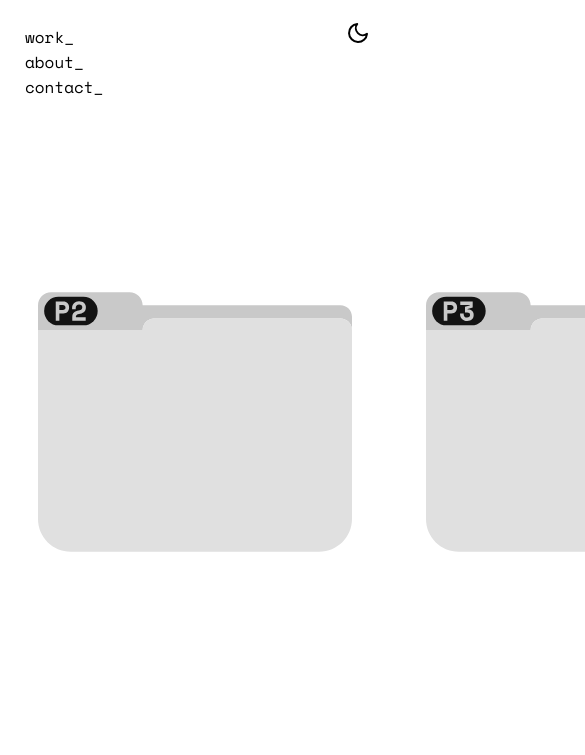
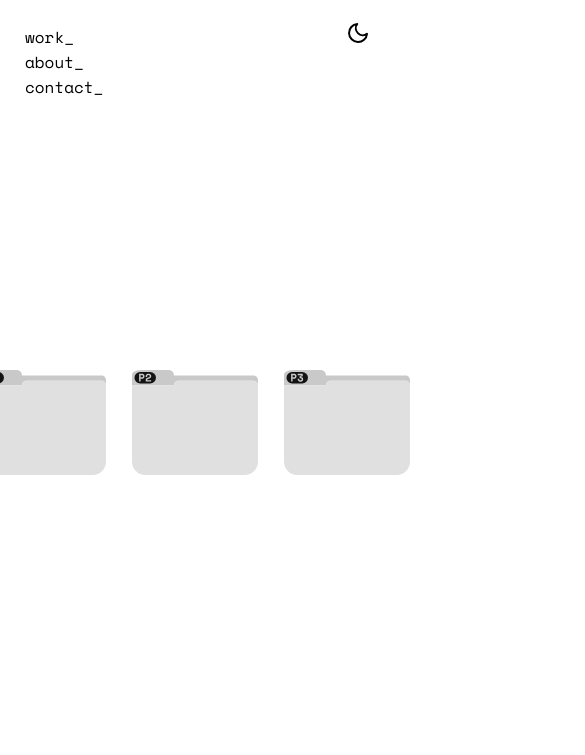
Before and after one commit to JorshMorsh/joshmorrisdesign.github.io, a plain HTML site: page index.html in a window 390 px wide. Shown: the top 755 px of the page, 585 px wide, since content can reach past the window. Drawn offline with nearby package versions, Linux system fonts and the light colour scheme.

Commit message:
"updates"

```diff
--- a/index.html
+++ b/index.html
@@ -201,6 +201,9 @@
             height: auto;
             padding-bottom: 0;
             background: transparent;
+            width: 100%;
+            max-width: 1200px;
+            margin: 0 auto;
         }
         .folder {
             width: 340px;
@@ -223,17 +226,49 @@
             z-index: 10;
         }
 
+        /* Folder button styles */
+        .folder-button {
+            background: none;
+            border: none;
+            padding: 0;
+            cursor: pointer;
+            display: flex;
+            align-items: center;
+            justify-content: center;
+            transition: transform 0.3s cubic-bezier(.4,1.5,.5,1);
+        }
+        .folder-button:nth-child(2) {
+            z-index: 2;
+        }
+        .folder-button:nth-child(3) {
+            z-index: 3;
+        }
+        .folder-button:hover {
+            transform: translateY(-35px);
+            z-index: 10;
+        }
+        .folder-button:hover .folder {
+            transform: none; /* Prevent double transform */
+        }
+        .folder-button:focus {
+            outline: none;
+        }
+        .folder-button:active {
+            transform: translateY(-30px);
+        }
+
         .folders-center-wrapper {
             position: absolute;
             top: 0; left: 0; right: 0; bottom: 0;
             display: flex;
             justify-content: center;
             align-items: center;
-            pointer-events: none; /* So nav/clock/main still work */
+            pointer-events: none;
             z-index: 1;
+            padding: 20px;
         }
         .filing-cabinet {
-            pointer-events: auto; /* So folders are clickable */
+            pointer-events: auto;
         }
         #clockCanvas {
             width: 70px !important;
@@ -242,6 +277,53 @@
             min-height: 70px !important;
             max-width: 70px !important;
             max-height: 70px !important;
+        }
+
+        /* Responsive adjustments for folders */
+        @media (max-width: 1200px) {
+            .filing-cabinet {
+                gap: 32px;
+            }
+            .folder {
+                width: 280px;
+                height: 210px;
+            }
+        }
+
+        @media (max-width: 900px) {
+            .filing-cabinet {
+                gap: 24px;
+            }
+            .folder {
+                width: 220px;
+                height: 165px;
+            }
+        }
+
+        @media (max-width: 768px) {
+            .filing-cabinet {
+                gap: 16px;
+            }
+            .folder {
+                width: 180px;
+                height: 135px;
+            }
+            .folder-button:hover {
+                transform: translateY(-20px);
+            }
+        }
+
+        @media (max-width: 480px) {
+            .filing-cabinet {
+                gap: 12px;
+            }
+            .folder {
+                width: 140px;
+                height: 105px;
+            }
+            .folder-button:hover {
+                transform: translateY(-15px);
+            }
         }
     </style>
 </head>
@@ -263,9 +345,15 @@
     <!-- Manila folders section centered -->
     <div class="folders-center-wrapper">
       <div class="filing-cabinet">
-        <img class="folder" src="Asset 2.svg" alt="Folder 1" />
-        <img class="folder" src="Asset 3.svg" alt="Folder 2" />
-        <img class="folder" src="Asset 4.svg" alt="Folder 3" />
+        <button class="folder-button" onclick="window.location.href='work.html#project1'">
+          <img class="folder" src="Asset 2.svg" alt="Project 1" />
+        </button>
+        <button class="folder-button" onclick="window.location.href='work.html#project2'">
+          <img class="folder" src="Asset 3.svg" alt="Project 2" />
+        </button>
+        <button class="folder-button" onclick="window.location.href='work.html#project3'">
+          <img class="folder" src="Asset 4.svg" alt="Project 3" />
+        </button>
       </div>
     </div>
 
@@ -301,12 +389,19 @@
 
         function setThemeAndStore(theme) {
             applyThemePreference(theme);
-            // Note: localStorage removed for Claude.ai compatibility
+            // Store theme preference in localStorage for persistence across pages
+            localStorage.setItem('theme', theme);
         }
 
         // Initialize theme on page load
-        const systemPrefersDark = window.matchMedia && window.matchMedia('(prefers-color-scheme: dark)').matches;
-        applyThemePreference(systemPrefersDark ? 'dark' : 'light');
+        // Check localStorage first, then fall back to system preference
+        const savedTheme = localStorage.getItem('theme');
+        if (savedTheme) {
+            applyThemePreference(savedTheme);
+        } else {
+            const systemPrefersDark = window.matchMedia && window.matchMedia('(prefers-color-scheme: dark)').matches;
+            applyThemePreference(systemPrefersDark ? 'dark' : 'light');
+        }
 
         // Listen for changes in system color scheme preference
         window.matchMedia('(prefers-color-scheme: dark)').addEventListener('change', (e) => {
```
Also changed, not shown: about.html (+11 -3 lines), contact.html (+11 -3 lines), work.html (+46 -23 lines), 6 other files.
